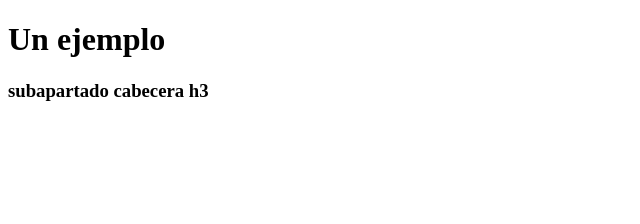
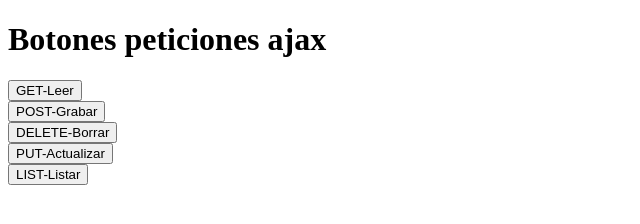
Before and after one commit to juanmgp888/proyecto17, a website: page src/index.html in a window 1280 px wide. Shown: the whole page, without its empty margins (0-640 px from the left). Drawn offline with nearby package versions, Linux system fonts and the light colour scheme.

Commit message:
Creados botones

```diff
--- a/src/index.html
+++ b/src/index.html
@@ -3,13 +3,21 @@
 <head>
     <meta charset="UTF-8">
     <meta name="viewport" content="width=device-width, initial-scale=1.0">
-    <title>Conato05 - jQuery</title>
+    <title>Ejercicio 17 - jQuery - ajax</title>
     <script src="../node_modules/jquery/dist/jquery.js"></script>
 </head>
 <body>
-    <h1>Un ejemplo<h1>
-        <h3>subapartado cabecera h3 </h3>
-
+    <h1>Botones peticiones ajax</h1>
+    <button id="leer">GET-Leer</button>
+    <div id="leer"></div>
+    <button id="grabar">POST-Grabar</button>
+    <div id="grabar"></div>
+    <button id="borrar">DELETE-Borrar</button>
+    <div id="borrar"></div>
+    <button id="actualizar">PUT-Actualizar</button>
+    <div id="actualizar"></div>
+    <button id="listar">LIST-Listar</button>
+    <div id="listar"></div>
     <script src="./javascript/index.js"></script>
 </body>
 </html>
--- a/src/javascript/index.js
+++ b/src/javascript/index.js
@@ -1,3 +1,12 @@
+$(function(){ // ready abreviado
+    $("#listar").on("click", function(){
+        $("#listar").on("click", function(){
+        $.get("https://my-json-server.typicode.com/desarrollo/dato/solicitudes", function(data))
+        {
 
+        }
+        })
+    })
+});
 
-console.log('Hola mundo... por segunda vez');
+console.log('Consoleando que es gerundio');
```
